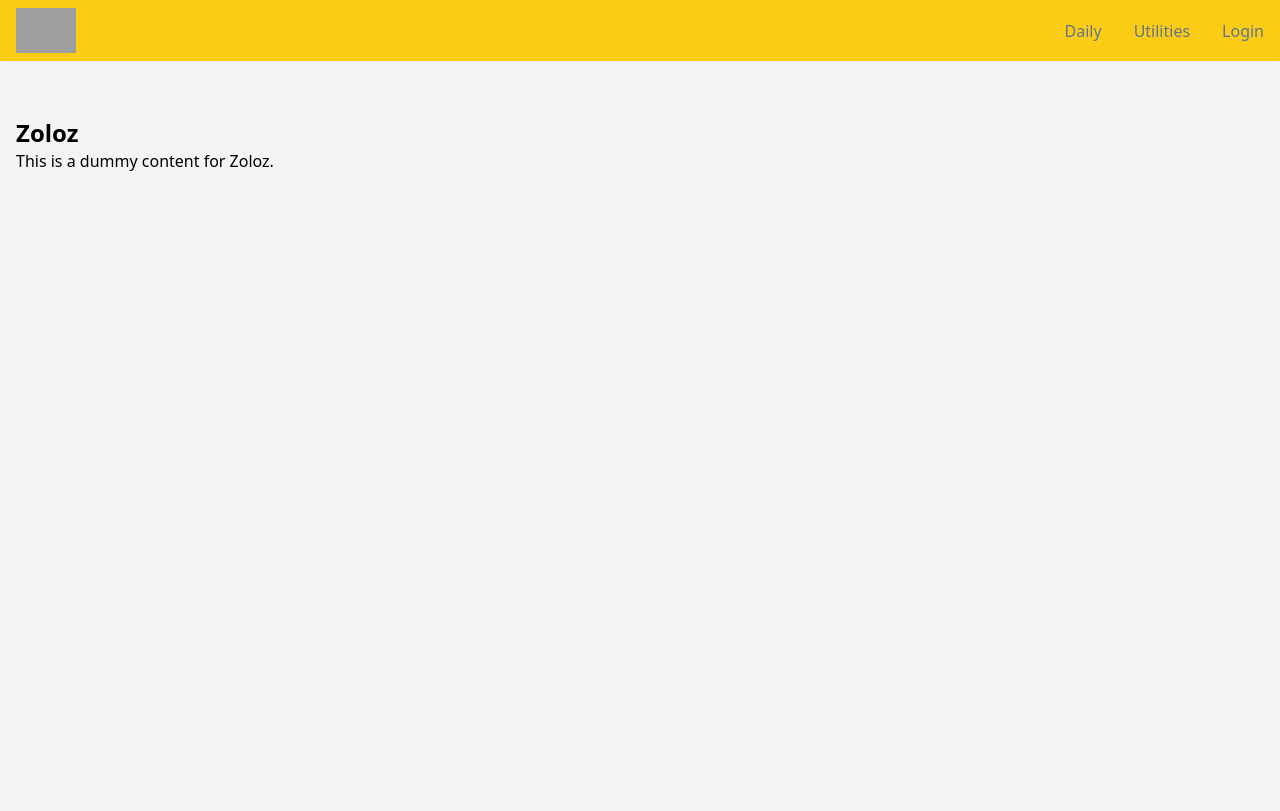
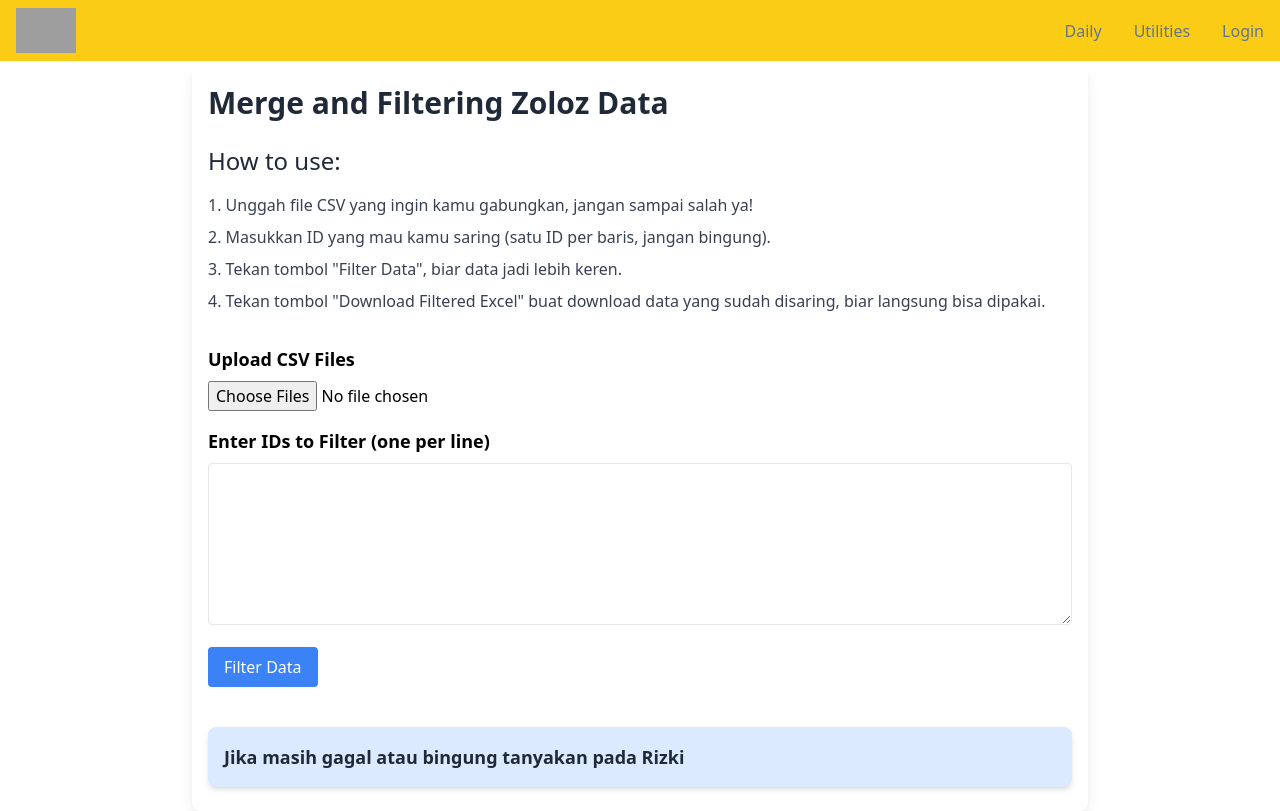
Before and after one commit to rey4799/TechOps-Tools-Hub, a Next.js app: page /daily/zoloz in a window 1280 px wide. Built offline with nearby package versions, Linux system fonts and the light colour scheme; grey boxes are pictures that could not be loaded.

Commit message:
handle zoloz feature

```diff
--- a/package.json
+++ b/package.json
@@ -10,9 +10,10 @@
   },
   "dependencies": {
     "csv-parse": "^5.6.0",
+    "file-saver": "^2.0.5",
     "formidable": "^3.5.2",
     "next": "^15.1.4",
-    "papaparse": "^5.4.1",
+    "papaparse": "^5.5.1",
     "react": "^19.0.0",
     "react-dom": "^19.0.0",
     "react-icons": "^5.4.0",
--- a/src/app/daily/zoloz/page.js
+++ b/src/app/daily/zoloz/page.js
@@ -1,9 +1,29 @@
-// app/daily/zoloz.js
-export default function Zoloz() {
-    return (
-      <div className="p-4">
-        <h1 className="text-2xl font-bold">Zoloz</h1>
-        <p>This is a dummy content for Zoloz.</p>
+import MergeFiltering from "@/components/merge-filtering";
+
+export default function ZolozPage() {
+  return (
+    <div className="max-w-4xl mx-auto px-4 py-6 bg-white rounded-lg shadow-lg">
+      <h1 className="text-3xl font-semibold text-gray-800 mb-6">Merge and Filtering Zoloz Data</h1>
+
+      <div className="mb-8">
+        <h2 className="text-2xl font-medium text-gray-800 mb-4">How to use:</h2>
+        <ol className="list-decimal list-inside text-gray-700 space-y-2">
+          <li>Unggah file CSV yang ingin kamu gabungkan, jangan sampai salah ya!</li>
+          <li>Masukkan ID yang mau kamu saring (satu ID per baris, jangan bingung).</li>
+          <li>Tekan tombol "Filter Data", biar data jadi lebih keren.</li>
+          <li>Tekan tombol "Download Filtered Excel" buat download data yang sudah disaring, biar langsung bisa dipakai.</li>
+        </ol>
       </div>
-    );
-  }
+
+      <div className="mb-6">
+        <MergeFiltering />
+      </div>
+
+      <div className="p-4 bg-blue-100 rounded-lg shadow-md">
+        <h3 className="text-lg font-semibold text-gray-800">
+          Jika masih gagal atau bingung tanyakan pada Rizki
+        </h3>
+      </div>
+    </div>
+  );
+}
--- a/src/app/layout.js
+++ b/src/app/layout.js
@@ -24,13 +24,13 @@ export default function RootLayout({ children }) {
   return (
     <html lang="en">
       <body
-        className={`${geistSans.variable} ${geistMono.variable} antialiased bg-gray-100`}
+        className={`${geistSans.variable} ${geistMono.variable} antialiased`}
       >
         {/* Navbar that will appear on every page */}
         <NavBar />
 
         {/* Main content */}
-        <main className="pt-10">  {/* Added padding to push content below navbar */}
+        <main>  {/* Added padding to push content below navbar */}
           {children}
         </main>
       </body>
--- /dev/null
+++ b/src/components/merge-filtering.js
@@ -0,0 +1,140 @@
+"use client";
+
+import React, { useState } from "react";
+import Papa from "papaparse";
+import { saveAs } from "file-saver";
+import * as XLSX from "xlsx";
+
+export default function MergeFiltering() {
+  const [fileData, setFileData] = useState([]);
+  const [inputIds, setInputIds] = useState("");
+  const [filteredData, setFilteredData] = useState([]);
+
+  // Fungsi untuk menangani unggah file CSV
+  const handleFileUpload = (event) => {
+    const files = event.target.files;
+    const fileArray = Array.from(files);
+    const allData = [];
+
+    if (files.length > 0) {
+      fileArray.forEach((file) => {
+        Papa.parse(file, {
+          complete: function (results) {
+            // Normalisasi kolom saat parsing CSV
+            const normalizedData = results.data.map((row) => ({
+              ...row,
+              zolozId: row.zolozId || row.ZOLOZ_TRANSACTION_ID || "", // Gabungkan ZOLOZ_TRANSACTION_ID ke zolozId
+            }));
+
+            allData.push(normalizedData);
+
+            if (allData.length === fileArray.length) {
+              // Gabung data dari semua file
+              const mergedData = mergeData(allData);
+              setFileData(mergedData);
+            }
+          },
+          header: true,
+        });
+      });
+    }
+  };
+
+  // Fungsi untuk menggabungkan data berdasarkan zolozId
+  const mergeData = (dataArray) => {
+    const merged = dataArray.flat(); // Menggabungkan data menjadi satu array
+    const groupedData = merged.reduce((acc, row) => {
+      const zolozId = row.zolozId; // Gunakan kolom zolozId yang sudah digabungkan
+      if (!acc[zolozId]) {
+        acc[zolozId] = row;
+      } else {
+        // Gabungkan data jika zolozId sudah ada
+        Object.keys(row).forEach((key) => {
+          if (!acc[zolozId][key] && row[key]) {
+            acc[zolozId][key] = row[key];
+          }
+        });
+      }
+      return acc;
+    }, {});
+
+    return Object.values(groupedData); // Ubah objek menjadi array
+  };
+
+  // Fungsi untuk menangani filter berdasarkan input ID sesuai urutan
+  const handleFilter = () => {
+    const ids = inputIds.split("\n").map((id) => id.trim());
+    const filtered = [];
+
+    // Proses setiap ID dari input sesuai urutan
+    ids.forEach((id) => {
+      const matchedRow = fileData.find((row) => row.zolozId === id);
+      if (matchedRow) {
+        filtered.push(matchedRow); // Tambahkan data yang ditemukan sesuai urutan input
+      } else {
+        // Jika tidak ditemukan, tambahkan baris baru dengan zolozId
+        const newRow = { zolozId: id };
+        filtered.push(newRow);
+      }
+    });
+
+    setFilteredData(filtered);
+  };
+
+  // Fungsi untuk mengunduh file dalam format Excel
+  const downloadExcel = () => {
+    // Buat workbook baru
+    const wb = XLSX.utils.book_new();
+
+    // Buat worksheet dari data yang sudah difilter
+    const ws = XLSX.utils.json_to_sheet(filteredData);
+
+    // Tambahkan worksheet ke workbook
+    XLSX.utils.book_append_sheet(wb, ws, "Filtered Data");
+
+    // Simpan file Excel
+    const fileName = `FilteredData-${new Date().toISOString()}.xlsx`;
+    XLSX.writeFile(wb, fileName);
+  };
+
+  return (
+    <div>
+      <div className="mb-4">
+        <h2 className="text-lg font-semibold">Upload CSV Files</h2>
+        <input
+          type="file"
+          accept=".csv"
+          multiple
+          onChange={handleFileUpload}
+          className="block mt-2"
+        />
+      </div>
+
+      <div className="mb-4">
+        <h2 className="text-lg font-semibold">Enter IDs to Filter (one per line)</h2>
+        <textarea
+          value={inputIds}
+          onChange={(e) => setInputIds(e.target.value)}
+          rows={6}
+          className="w-full p-2 border rounded mt-2"
+        />
+      </div>
+
+      <button
+        onClick={handleFilter}
+        className="px-4 py-2 bg-blue-500 text-white rounded mb-4"
+      >
+        Filter Data
+      </button>
+
+      {filteredData.length > 0 && (
+        <button
+          onClick={downloadExcel}
+          className="px-4 py-2 bg-green-500 text-white rounded"
+        >
+          Download Filtered Excel
+        </button>
+      )}
+    </div>
+  );
+}
```
Also changed, not shown: 1 other file (tests, documents, lock files or other folders).
